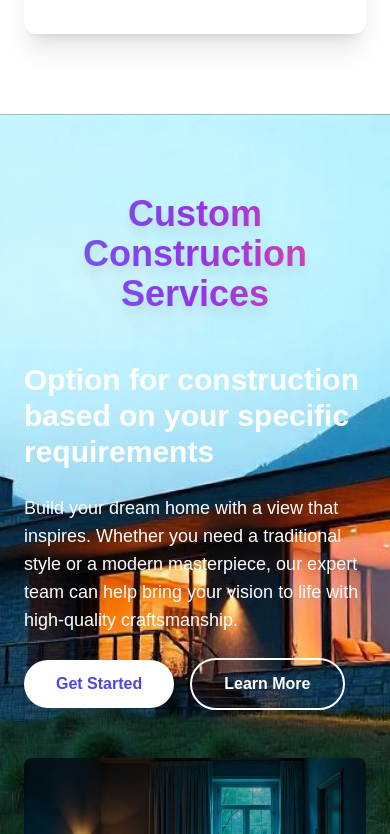
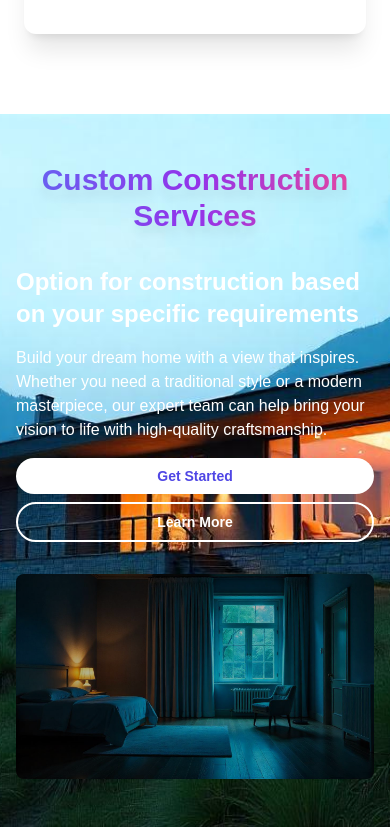
Before and after one commit to atulsadiwal/mukteshwar, a Next.js app: page / in a window 390 px wide. Shown: the part 1910-2744 px from the top of the page. Built offline with nearby package versions, Linux system fonts and the light colour scheme.

Commit message:
New Changes

```diff
--- a/src/components/CustomConstruction.js
+++ b/src/components/CustomConstruction.js
@@ -15,7 +15,7 @@ const CustomConstruction = () => {
 
     return (
         <>
-            <section className="relative bg-cover bg-center py-20 bg-BG6">
+            {/* <section className="relative bg-cover bg-center py-20 bg-BG6">
                 <div className="max-w-7xl mx-auto px-6 sm:px-12 lg:px-16 relative z-10">
                     <h2 className="text-4xl lg:text-5xl font-extrabold text-transparent bg-gradient-to-r from-indigo-500 via-purple-600 to-pink-500 bg-clip-text text-center mb-12 drop-shadow-xl">
                         Custom Construction Services
@@ -36,7 +36,7 @@ const CustomConstruction = () => {
                                 help bring your vision to life with high-quality craftsmanship.
                             </p>
 
-                            <div className="space-x-4">
+                            <div className="space-x-4 max-sm:space-x-0 max-sm:space-y-2">
                                 <button
                                     className="px-8 py-3 bg-white text-indigo-600 rounded-full font-semibold transform hover:scale-105 transition-all"
                                 >
@@ -64,6 +64,57 @@ const CustomConstruction = () => {
                         </div>
                     </div>
                 </div>
+            </section> */}
+
+            <section className="relative bg-cover bg-center py-12 sm:py-16 md:py-20 bg-BG6">
+                <div className="max-w-7xl mx-auto px-4 sm:px-6 lg:px-8 relative z-10">
+                    <h2 className="text-3xl sm:text-4xl lg:text-5xl font-extrabold text-transparent bg-gradient-to-r from-indigo-500 via-purple-600 to-pink-500 bg-clip-text text-center mb-8 sm:mb-12 drop-shadow-xl">
+                        Custom Construction Services
+                    </h2>
+
+                    <div className="grid grid-cols-1 lg:grid-cols-2 gap-8 lg:gap-12">
+                        <div
+                            className="text-white space-y-4 sm:space-y-6 flex flex-col justify-center"
+                            data-aos="fade-up"
+                            data-aos-delay="100"
+                        >
+                            <h3 className="text-2xl sm:text-3xl font-semibold">
+                                Option for construction based on your specific requirements
+                            </h3>
+                            <p className="text-base sm:text-lg">
+                                Build your dream home with a view that inspires. Whether you need
+                                a traditional style or a modern masterpiece, our expert team can
+                                help bring your vision to life with high-quality craftsmanship.
+                            </p>
+
+                            <div className="flex flex-col sm:flex-row space-y-2 sm:space-y-0 sm:space-x-4">
+                                <button
+                                    className="px-6 sm:px-8 py-2 sm:py-3 bg-white text-indigo-600 rounded-full font-semibold transform hover:scale-105 transition-all text-sm sm:text-base"
+                                >
+                                    Get Started
+                                </button>
+                                <button
+                                    className="px-6 sm:px-8 py-2 sm:py-3 bg-transparent border-2 border-white text-white rounded-full font-semibold transform hover:scale-105 transition-all text-sm sm:text-base"
+                                >
+                                    Learn More
+                                </button>
+                            </div>
+                        </div>
+
+                        <div
+                            className="relative rounded-lg overflow-hidden aspect-w-16 aspect-h-9 lg:aspect-h-10"
+                            data-aos="fade-up"
+                            data-aos-delay="200"
+                        >
+                            <img
+                                src="/image/coustom-construction.jpeg"
+                                alt="Custom Construction"
+                                className="transition-all transform hover:scale-110 object-cover"
+                            />
+                            <div className="absolute inset-0 bg-black opacity-30"></div>
+                        </div>
+                    </div>
+                </div>
             </section>
         </>
     );
--- a/src/components/NavBar.js
+++ b/src/components/NavBar.js
@@ -75,7 +75,7 @@ const NavBar = () => {
                     {isMenuOpen && (
                         <div className='md:hidden mt-4'>
                             <nav className='flex flex-col space-y-4'>
-                                {['Home', 'Demos', 'Properties', 'About', 'Blog', 'Contact'].map((item) => (
+                                {['Home'].map((item) => (
                                     <Link
                                         key={item}
                                         href={`/${item.toLowerCase()}`}
```
